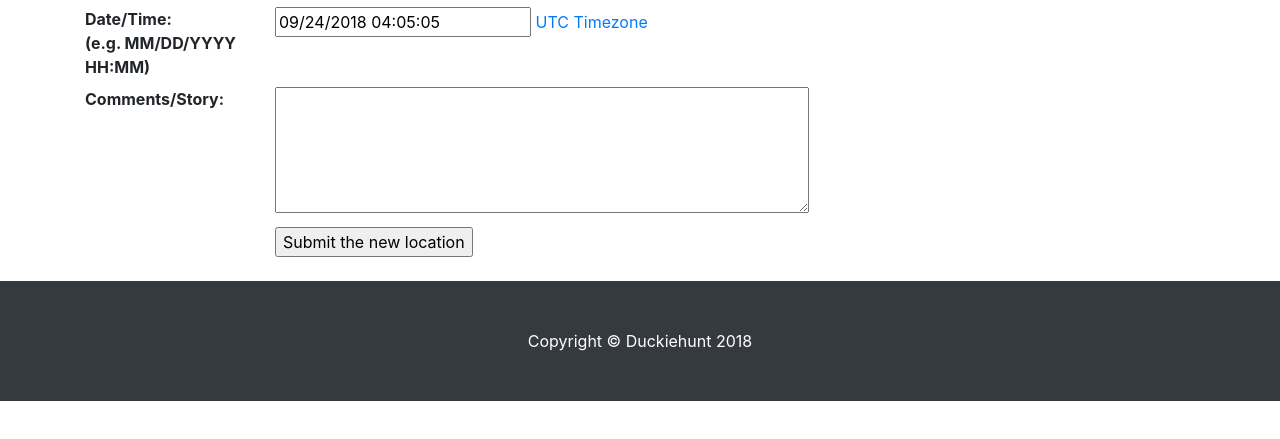
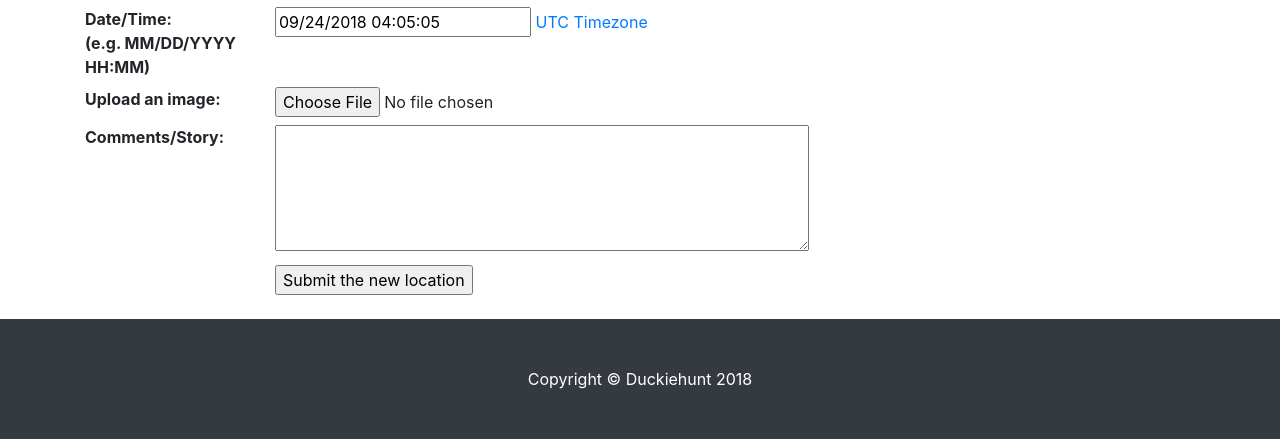
Before and after one commit to lastcoolnameleft/duckiehunt, a Django app: page /mark/ in a window 1280 px wide. Shown: the part 723-1162 px from the top of the page. Before the commit the page ends 1124 px from the top, so only its background shows below. Run offline with Django 3.2, Linux system fonts and the light colour scheme; the visitor is signed in with stand-in values (Sample User, id 1); some libraries are stand-ins or nearby versions.

Commit message:
Progress on uploading image + flickr.  Not complete

```diff
--- a/django/duck/forms.py
+++ b/django/duck/forms.py
@@ -10,3 +10,4 @@ class DuckForm(forms.Form):
     lat = forms.FloatField(label='Latitude')
     lng = forms.FloatField(label='Longitude')
     comments = forms.CharField(widget=forms.Textarea(attrs={'cols': '50', 'rows': '5'}))
+    image = forms.ImageField(required=False)
--- /dev/null
+++ b/django/duck/media.py
@@ -0,0 +1,6 @@
+def handle_uploaded_file(f):
+    print('handle_uploaded_file')
+    print(f)
+    with open('/tmp/' + str(f), 'wb+') as destination:
+        for chunk in f.chunks():
+            destination.write(chunk)
--- a/django/duck/models.py
+++ b/django/duck/models.py
@@ -53,6 +53,8 @@ class DuckLocationPhoto(models.Model):
     duck_location = models.ForeignKey(DuckLocation, models.DO_NOTHING, null=True)
     flickr_photo_id = models.BigIntegerField(blank=True, null=True)
     flickr_thumbnail_url = models.TextField(blank=True, null=True)
+# Not sure if we want to do this or not yet
+#    photo = models.ImageField(blank=True, null=True)
 
     class Meta:
         db_table = 'duck_location_photo'
--- a/django/duck/templates/duck/mark.html
+++ b/django/duck/templates/duck/mark.html
@@ -20,7 +20,7 @@
 
         <div class="row">
             <div class="col-lg-12">
-                <form action="/mark/" method="post">
+                <form enctype="multipart/form-data" action="/mark/" method="post">
                     {% csrf_token %}
                     {{ form.non_field_errors }}
                     {{ form.lat.as_hidden }}
@@ -48,7 +48,11 @@
                         <dt class="col-sm-2">
                             <label for="{{ form.location.id_for_label }}">Location:</label>
                         </dt>
-                        <dd class="col-sm-10">{{ form.location }}</dd>
+                        <dd class="col-sm-10">
+{% if form.lat.errors or form.lng.errors %}
+                        Unable to find Lat/Long for the location.  Please try again.<br/>{% endif %}
+                            {{ form.location }}
+                        </dd>
 
                         <dt class="col-sm-2">Map:</dt>
                         <dd class="col-sm-10"><div id="map"></div></dd>
@@ -59,6 +63,14 @@
                         <dd class="col-sm-10">
                             {{ form.date_time }} <a href='https://en.wikipedia.org/wiki/Coordinated_Universal_Time'>UTC Timezone</a>
                             {{ form.date_time.errors }}
+                        </dd>
+
+                        <dt class="col-sm-2">
+                            <label for="{{ form.image.id_for_label }}">Upload an image:</label>
+                        </dt>
+                        <dd class="col-sm-10">
+                            {{ form.image}}
+                            {{ form.image.errors }}
                         </dd>
 
                         <dt class="col-sm-2">
@@ -90,12 +102,14 @@
 
     <script>
         $( "#id_name" ).prop( "disabled", true);
-        $('#id_duck_id').focusout(() => {
+        $('#id_duck_id').focusout(() => checkDuckName());
+
+        function checkDuckName() {
             var duck_id = $('#id_duck_id').get(0).value;
-            if (1 >= parseInt(duck_id)) {
+            console.log('checkDuckName()::duck_id=' + duck_id);
+            if (!parseInt(duck_id) || 1 >= parseInt(duck_id)) {
                 return;
             }
-            console.log('Checking duck id:' + duck_id);
             var get_duck_url = '/api/duck/' + duck_id;
             $.get(get_duck_url, (result) => {
                 var duck_name = result[0].fields.name;
@@ -110,7 +124,8 @@
                     enableDuckName()
                 }
             });
-        });
+        }
+
         function enableDuckName() {
             console.log('Enable duck name!');
             $('#id_name').prop('disabled', false);
@@ -123,6 +138,7 @@
             $('#id_name').val(duck_name);
             $('#name_notification').text('');
         }
+
         function initMap() {
             var map = new google.maps.Map(document.getElementById('map'), {
                 zoom: 1,
@@ -154,6 +170,8 @@
             });
         }
 
+        // After invalid form, re-check the name
+        checkDuckName();
     </script>
 
     <script async defer
--- a/django/duck/urls.py
+++ b/django/duck/urls.py
@@ -21,4 +21,6 @@ urlpatterns = [
     path('login', views.login, name='login'),
     path('logout', views.logout, name='logout'),
     path('oauth/', include('social_django.urls', namespace='social'), name='logthru'),
+    # Tmp
+    path('flickr/', views.flickr, name='flickr'),
 ]
--- a/django/duck/views.py
+++ b/django/duck/views.py
@@ -4,9 +4,12 @@ from django.http import HttpResponseRedirect
 from django.contrib.auth import logout as auth_logout
 from django.shortcuts import redirect
 from django.contrib.auth.decorators import login_required
+from django.conf import settings
+import flickr_api
 import datetime
 from .models import Duck, DuckLocation, DuckLocationPhoto
 from .forms import DuckForm
+from duck import media
 
 def index(request):
     duck_location_list = DuckLocation.objects.all()
@@ -68,7 +71,8 @@ def location(request, duck_location_id):
 
     return render(request, 'duck/location.html',
                   {'photos': photos, 'map': map_data, 'duck': duck_location.duck,
-                   'duck_location': duck_location, 'duck_location_list': duck_location_list, 'duck_list': duck_dropdown_list})
+                   'duck_location': duck_location, 'duck_location_list': duck_location_list,
+                   'duck_list': duck_dropdown_list})
 
 def duck_list(request):
     ducks = Duck.objects.all()
@@ -79,6 +83,15 @@ def faq(request):
 
 @login_required
 def mark(request):
+    map_data = {
+        'width': '100%',
+        'height': '400px',
+        'focus_lat': 35,
+        'focus_long': -30,
+        'focus_zoom': 1,
+        'location_list': [],
+        'duck_location_id': 0,
+    }
     # if this is a POST request we need to process the form data
     if request.method == 'POST':
         # create a form instance and populate it with data from the request:
@@ -105,24 +118,16 @@ def mark(request):
                                          #user=user,
                                          approved='Y')
             duck_location.save()
+            if request.FILES and request.FILES['image']:
+                media.handle_uploaded_file(request.FILES['image'])
 
             # process the data in form.cleaned_data as required
             # ...
             # redirect to a new URL:
             return HttpResponseRedirect('/duck/' + str(duck_id))
-
     # if a GET (or any other method) we'll create a blank form
     else:
         form = DuckForm()
-        map_data = {
-            'width': '100%',
-            'height': '400px',
-            'focus_lat': 35,
-            'focus_long': -30,
-            'focus_zoom': 1,
-            'location_list': [],
-            'duck_location_id': 0,
-        }
 
     return render(request, 'duck/mark.html', {'form': form, 'map': map_data})
 
@@ -134,6 +139,9 @@ def logout(request):
 
 def login(request):
     """Home view, displays login mechanism"""
-    print(request.user)
-    print(request.user)
     return render(request, 'duck/login.html')
+
+def flickr(request):
+    flickr_api.set_keys(api_key = settings.FLICKR_API_KEY, api_secret = settings.FLICKR_API_SECRET)
+    user = flickr_api.Person.findByUserName("duckiehunt")
+    return render(request, 'duck/flickr.html')
--- a/django/duckiehunt/settings.py
+++ b/django/duckiehunt/settings.py
@@ -38,7 +38,6 @@ INSTALLED_APPS = [
     'django.contrib.sessions',
     'django.contrib.messages',
     'django.contrib.staticfiles',
-#    'django_jinja',
     'social_django',
 ]
 
```
